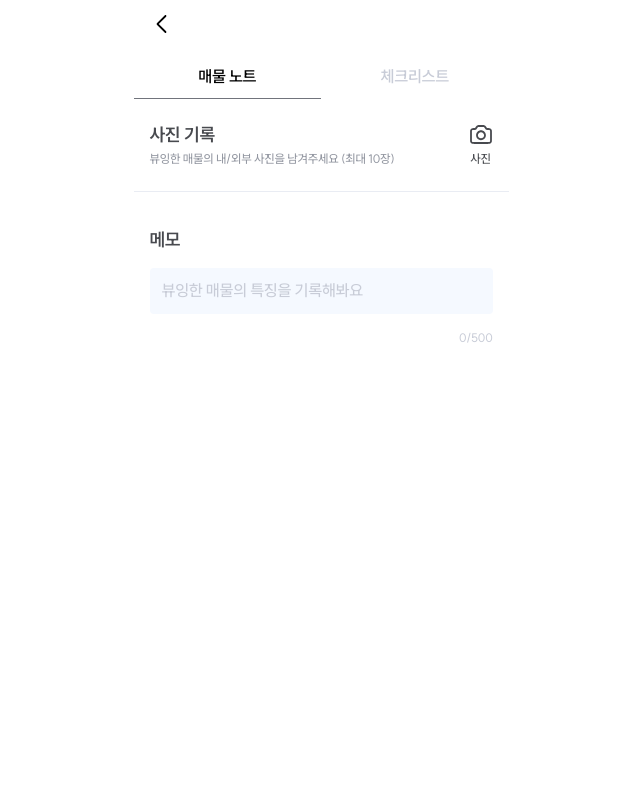
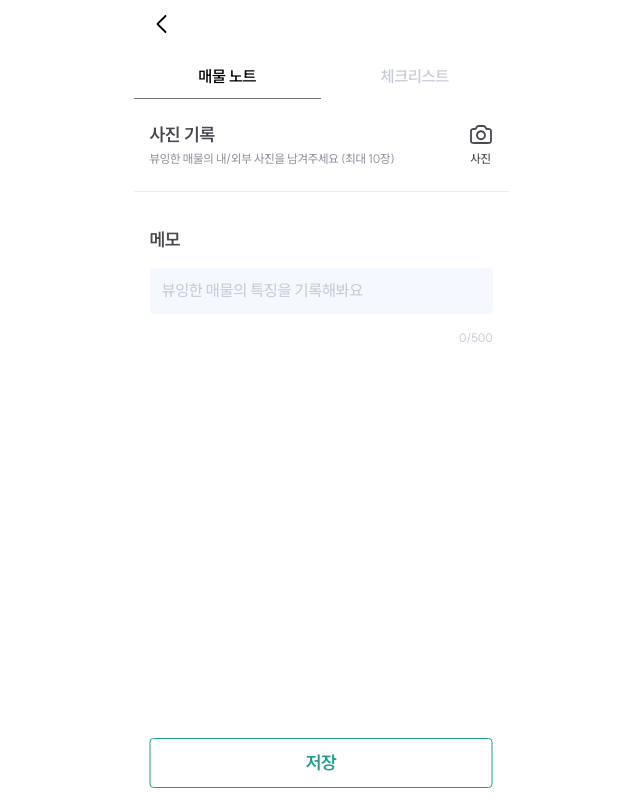
Before and after one commit to Hani-home/HaniHome_FE, a Next.js app: page /viewing/1/record in a window 1280 px wide. Shown: the whole page, without its empty margins (319-959 px from the left). Built offline with nearby package versions, Linux system fonts and the light colour scheme.

Commit message:
feat: 저장 CTA 버튼 UI 추가

```diff
--- a/src/app/viewing/[id]/record/page.tsx
+++ b/src/app/viewing/[id]/record/page.tsx
@@ -6,6 +6,7 @@ import BackHeader from "@/components/layout/header/BackHeader";
 import SelectTab from "@/components/viewings/SelectTab";
 import ViewingChecklistSection from "@/components/viewings/ViewingChecklistSection";
 import ViewingNoteSection from "@/components/viewings/ViewingNoteSection";
+import ViewingSaveButton from "@/components/viewings/ViewingSaveButton";
 
 import { viewingNoteTabs } from "@/constants/viewing-tabs";
 
@@ -21,6 +22,7 @@ const ViewingRecordPage = () => {
       />
       {activeTab === "note" && <ViewingNoteSection />}
       {activeTab === "checklist" && <ViewingChecklistSection />}
+      <ViewingSaveButton />
     </>
   );
 };
--- a/src/components/viewings/ViewingChecklistSection.tsx
+++ b/src/components/viewings/ViewingChecklistSection.tsx
@@ -14,7 +14,7 @@ const ViewingChecklistSection = () => {
   };
 
   return (
-    <div className="pb-15">
+    <div className="pb-37">
       {checklistTerms.map((section, idx) => (
         <Accordion
           key={section.title}
--- /dev/null
+++ b/src/components/viewings/ViewingSaveButton.tsx
@@ -0,0 +1,11 @@
+const ViewingSaveButton = () => {
+  return (
+    <div className="fixed bottom-0 left-1/2 z-100 flex w-[375px] -translate-x-1/2 flex-col items-center bg-white px-4 py-3">
+      <button className="border-mint-contrast text-heading3 text-mint-contrast w-full cursor-pointer rounded border p-3">
+        저장
+      </button>
+    </div>
+  );
+};
+
+export default ViewingSaveButton;
```
